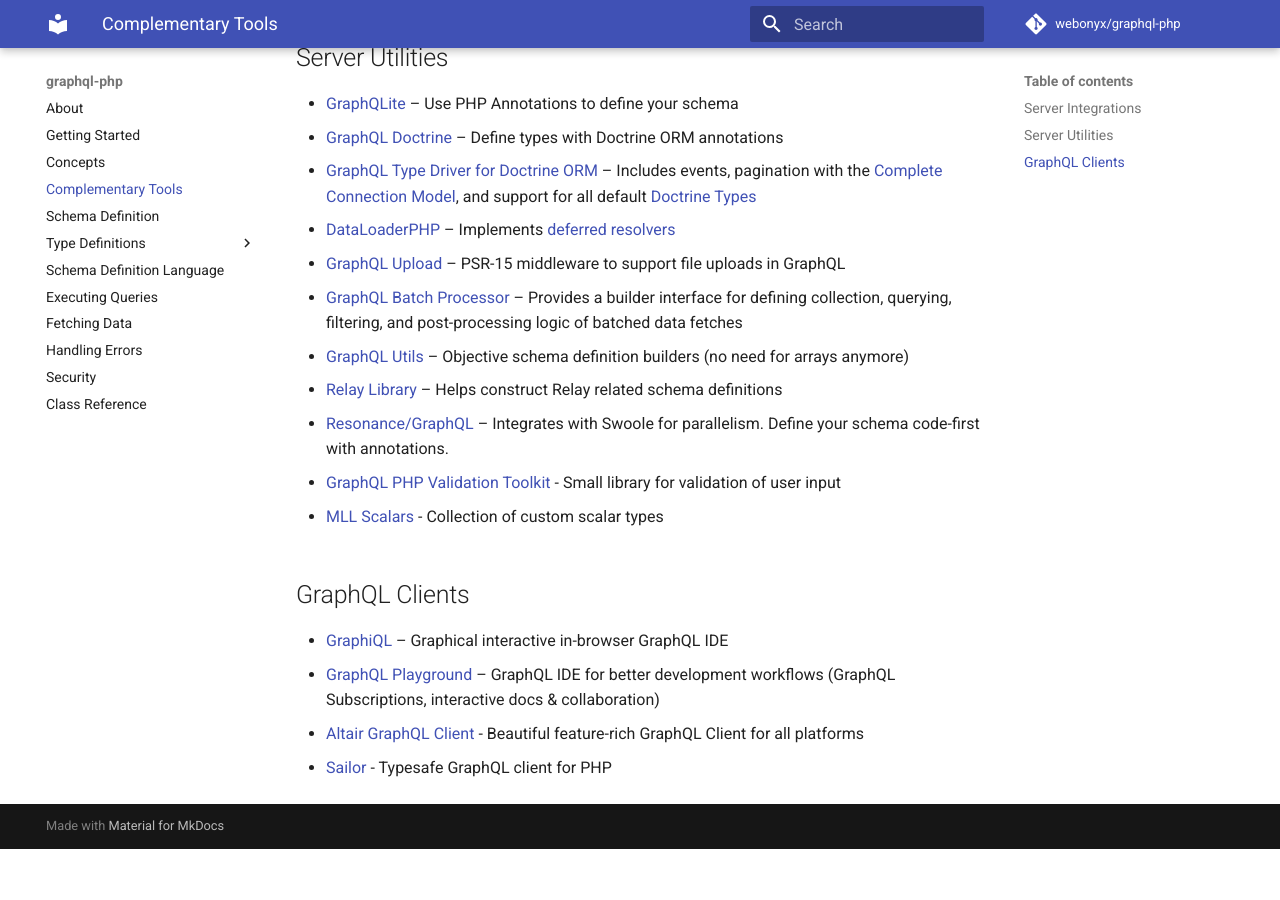
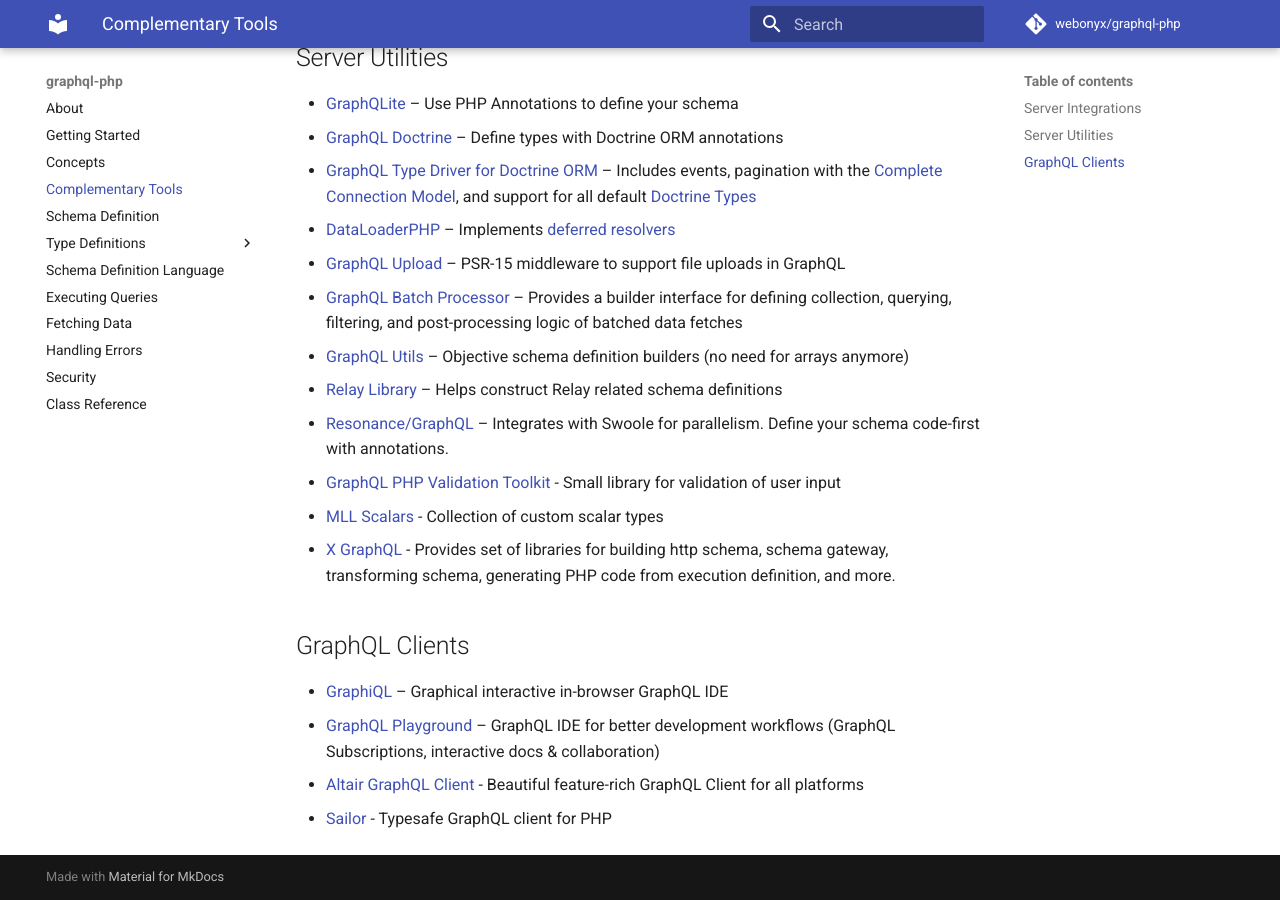
Before and after one commit to webonyx/graphql-php, an MkDocs documentation site: the page built from docs/complementary-tools.md, in a window 1280 px wide and 900 px high, scrolled down 517 px. Built offline with MkDocs 1.6.1 and Material for MkDocs 9.7.7, drawn with Linux system fonts in a browser that asks for light colours; comment, search, counter and statistics services are not loaded; before the commit the page ends 1366 px from its top, so only the background shows below that.

Commit message:
docs: add x-graphql to server utilities

```diff
--- a/docs/complementary-tools.md
+++ b/docs/complementary-tools.md
@@ -21,8 +21,8 @@
 - [Relay Library](https://github.com/ivome/graphql-relay-php) – Helps construct Relay related schema definitions
 - [Resonance/GraphQL](https://resonance.distantmagic.com/docs/features/graphql/) – Integrates with Swoole for parallelism. Define your schema code-first with annotations.
 - [GraphQL PHP Validation Toolkit](https://github.com/shmax/graphql-php-validation-toolkit) - Small library for validation of user input
-
-* [MLL Scalars](https://github.com/mll-lab/graphql-php-scalars) - Collection of custom scalar types
+- [MLL Scalars](https://github.com/mll-lab/graphql-php-scalars) - Collection of custom scalar types
+- [X GraphQL](https://github.com/x-graphql/) - Provides set of libraries for building http schema, schema gateway, transforming schema, generating PHP code from execution definition, and more.
 
 ## GraphQL Clients
 
```
